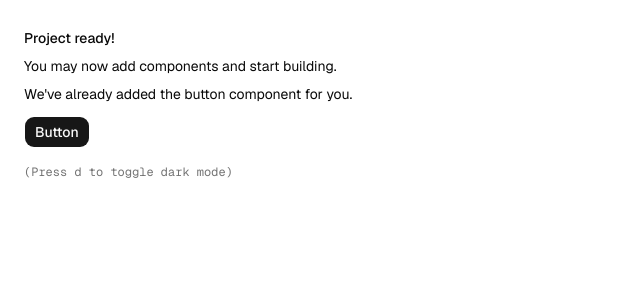
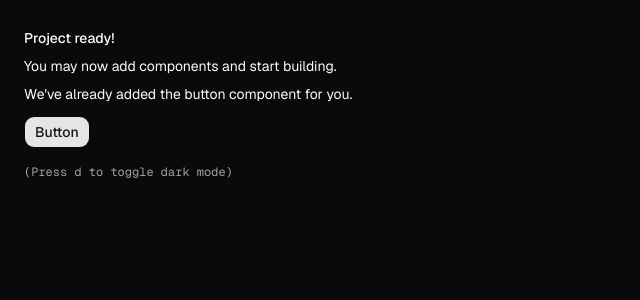
Before and after one commit to oihenrique/crypto-realtime-dashboard, a Next.js app: page / in a window 1280 px wide. Shown: the top 300 px of the page, without its empty margins (0-640 px from the left). Built offline with nearby package versions, Linux system fonts and the light colour scheme.

Commit message:
add: tema escuro como padrão

```diff
--- a/components/theme-provider.tsx
+++ b/components/theme-provider.tsx
@@ -10,8 +10,8 @@ function ThemeProvider({
   return (
     <NextThemesProvider
       attribute="class"
-      defaultTheme="system"
-      enableSystem
+      defaultTheme="dark"
+      enableSystem={false}
       disableTransitionOnChange
       {...props}
     >
```
